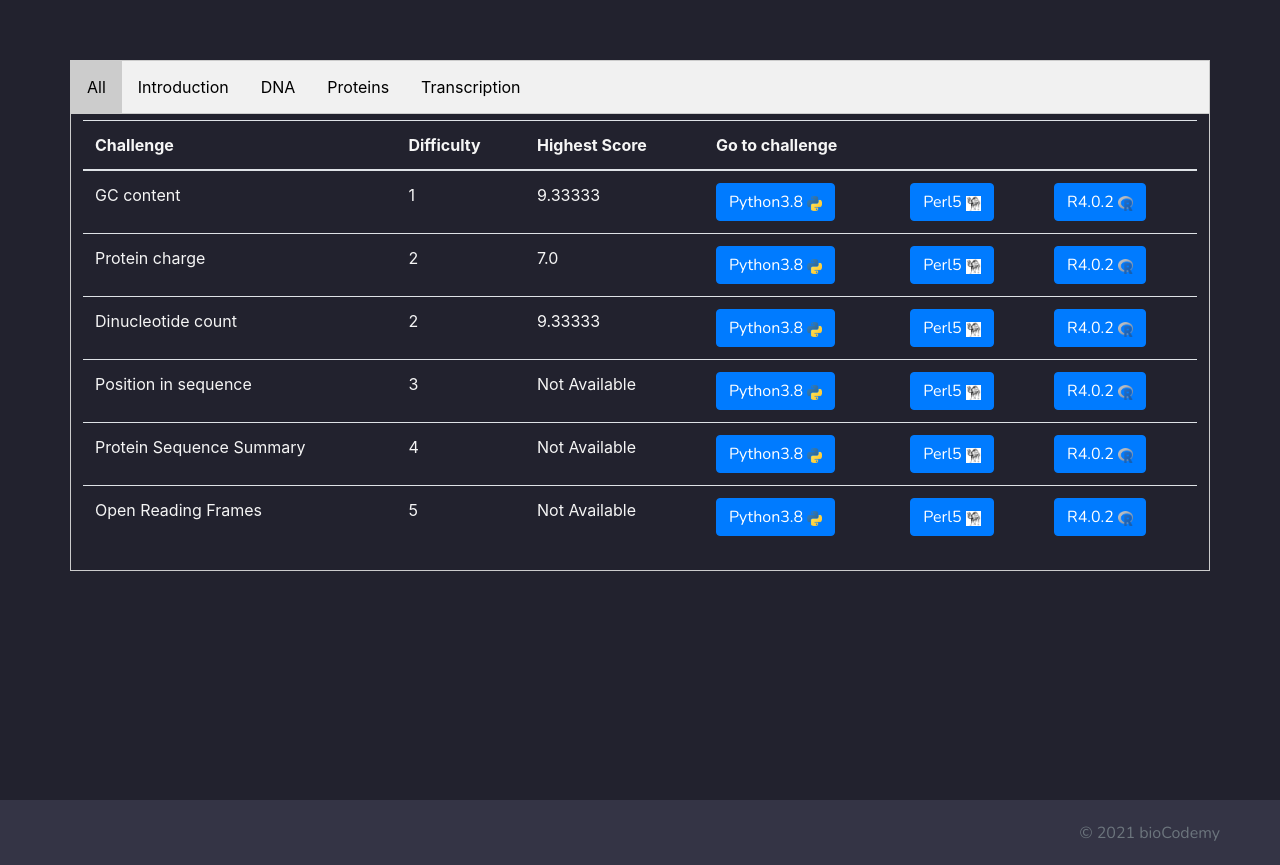
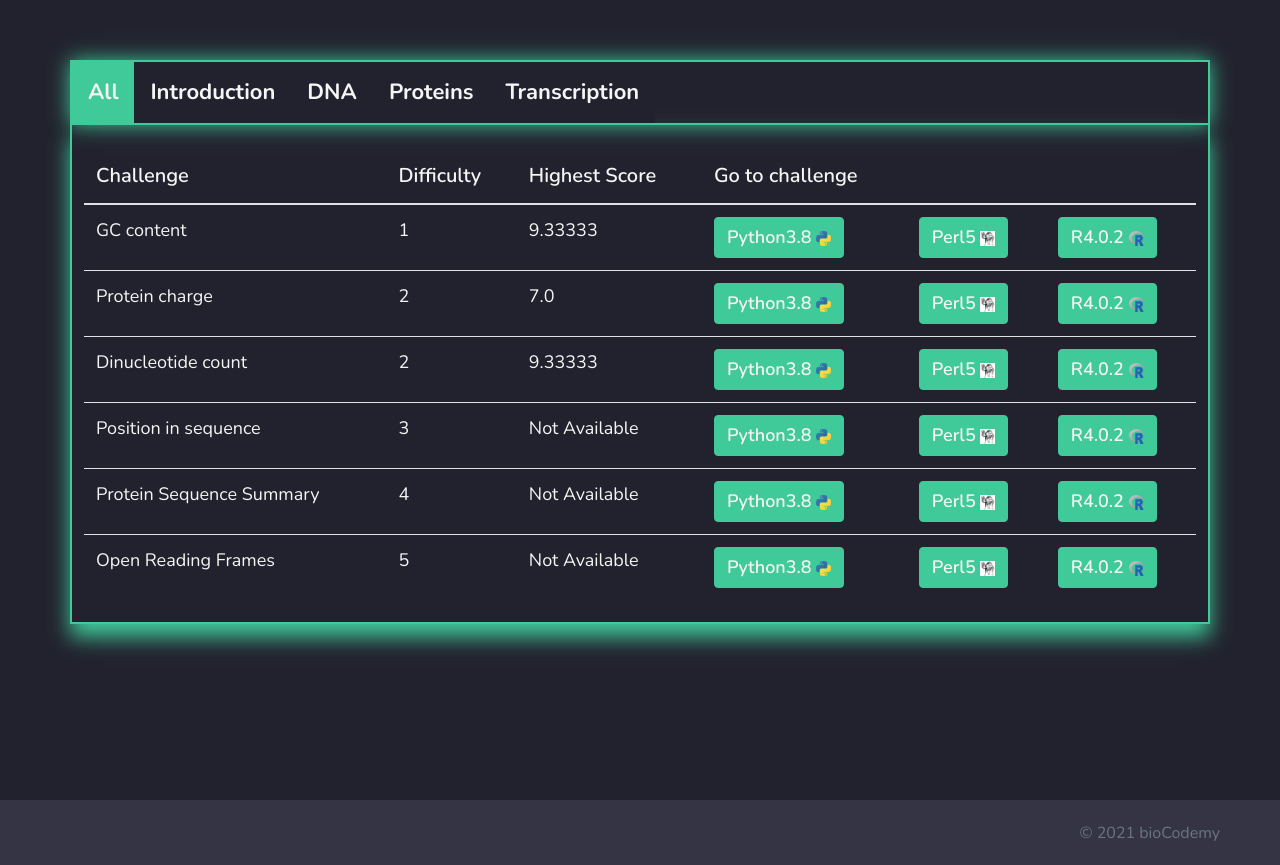
Before and after one commit to aitortxo10/DBW_project, a Flask app: page /exercises in a window 1280 px wide. Shown: the part 86-951 px from the top of the page. Run offline with Flask 2, Linux system fonts and the light colour scheme; a user stored in the database is signed in; data comes from the database, SQL or seed files in the repository; some libraries are stand-ins or nearby versions.

Commit message:
Finished exercises table

```diff
--- a/project/static/index.css
+++ b/project/static/index.css
@@ -233,8 +233,18 @@ button:hover {
 /* Categories tabs in exercises */
 .tab {
   overflow: hidden;
-  border: 1px solid #ccc;
-  background-color: #f1f1f1;
+  border: solid;
+  border-width: 2px;
+  border-color: #40c999;
+  box-shadow: 0 0 20px #40c999;
+  background-color: #22222e;
+}
+
+.tablinks{
+  font-family: "Nunito", sans-serif;
+  font-weight: 700;
+  font-size: 22px;
+  color: whitesmoke;
 }
 
 /* Style the buttons that are used to open the tab content */
@@ -250,20 +260,54 @@ button:hover {
 
 /* Change background color of buttons on hover */
 .tab button:hover {
-  background-color: #ddd;
+  background-color: #3bb389;
+  box-shadow: 0 0 20px #3bb389;
 }
 
 /* Create an active/current tablink class */
 .tab button.active {
-  background-color: #ccc;
+  background-color: #40c999;
 }
 
 /* Style the tab content */
 .tabcontent {
+  overflow-x: auto;
   display: none;
   padding: 6px 12px;
-  border: 1px solid #ccc;
+  border: solid;
+  border-width: 2px;
+  border-color: #40c999;
+  box-shadow: 0 13px 20px #40c999;
   border-top: none;
+}
+
+/* Exercises */
+
+.table{
+  font-family: "Nunito", sans-serif;
+  color: whitesmoke;
+}
+
+.table thead th{
+  border-top: none;
+  padding-top: 30px;
+  font-weight: 600;
+  font-size: 20px;
+}
+
+.table tbody tr{
+  font-weight: 400;
+  font-size: 18px;
+
+}
+
+#language_button{
+  background-color: #40c999;
+  border-color: #40c999;
+  font-family: "Nunito", sans-serif;
+  font-weight: 600;
+  font-size: 18px;
+  color: whitesmoke;
 }
 
 /* Profile */
@@ -371,7 +415,7 @@ button:hover {
   }
 
   #mainbox{
-    margin-top: 0;
+    margin-top: 45px;
     min-height: 40%;
     flex: none !important;
     max-width: 100% !important;
@@ -388,5 +432,4 @@ button:hover {
     padding-top: 45px;
     padding-bottom: 30px;
   }
-
 }
--- a/project/templates/exercises.html
+++ b/project/templates/exercises.html
@@ -17,7 +17,7 @@
   {% endfor %}
 </div>
 
-<div id="All" class="tabcontent">
+<div id="All" class="tabcontent" >
     <table class="table">
       <thead>
         <th scope="col">Challenge</th>
@@ -46,7 +46,7 @@
 
             {% for language in item.languages %}
                 <td>
-                    <a class="btn btn-primary" href="{{ url_for('auth.detailed_exercise', id=item.id, language=language.languages.name) }}" role="button"> {{ language.languages.name }}
+                    <a class="btn btn-primary" id="language_button" href="{{ url_for('auth.detailed_exercise', id=item.id, language=language.languages.name) }}" role="button"> {{ language.languages.name }}
                         <img src="{{ url_for('static', filename='logo/' + language.languages.name + '.png') }}" width="15" height="15">
                     </a>
                 </td>
```
